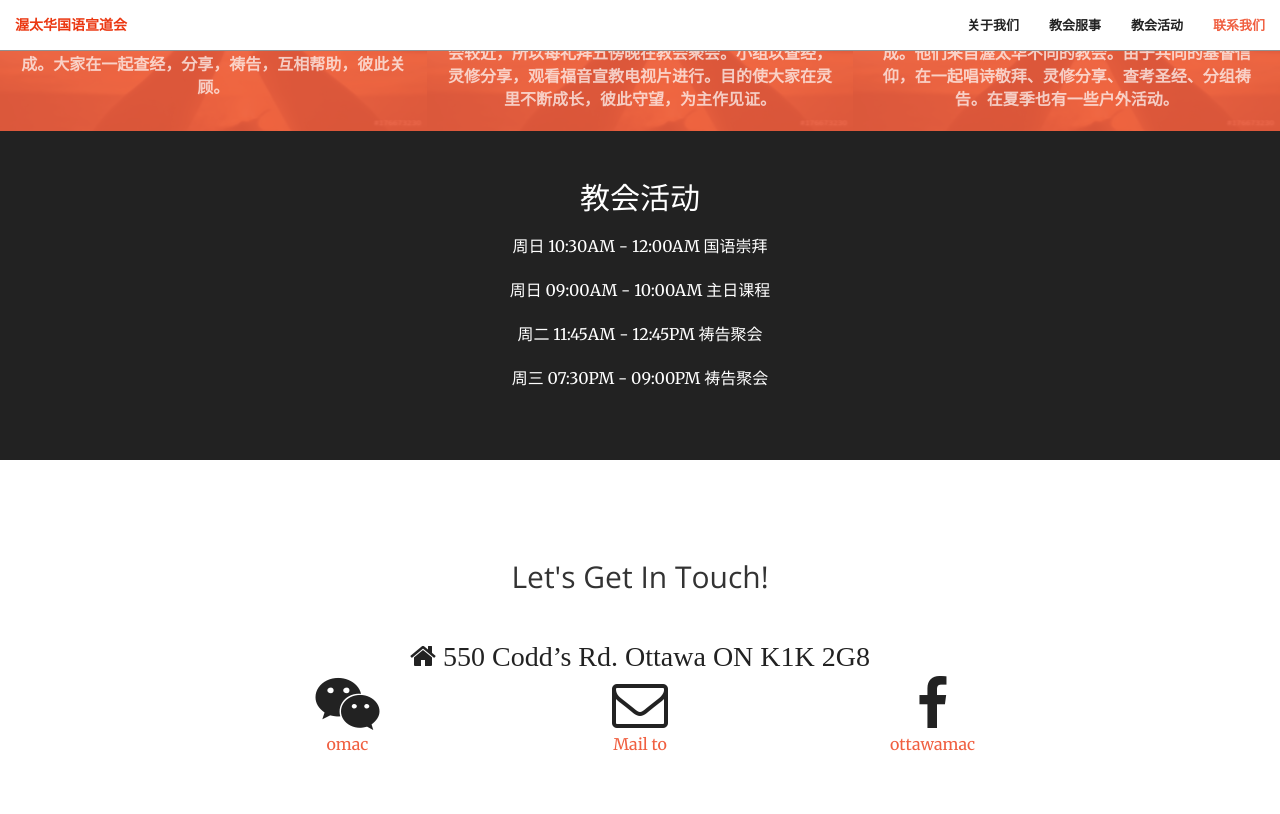
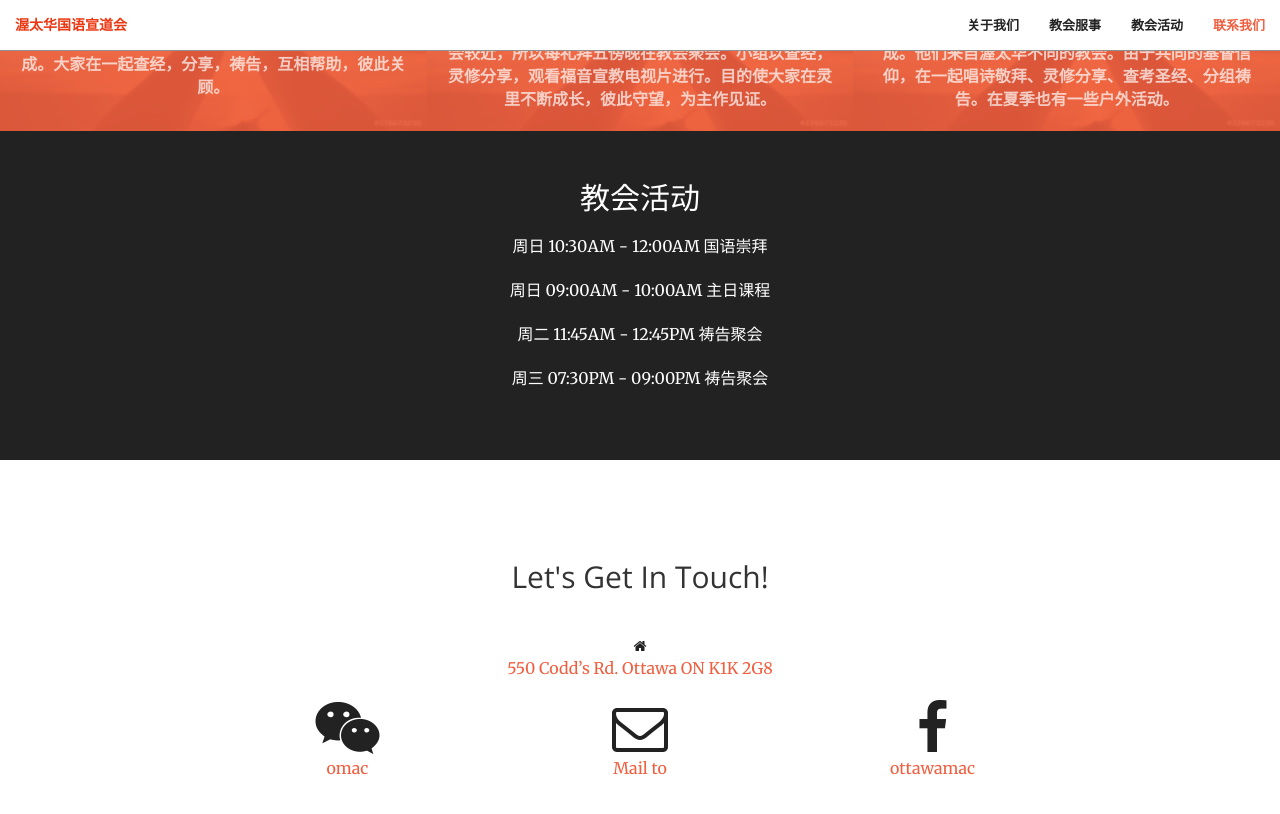
Before and after one commit to JonasYow/ottawaomac, a Jekyll site: the page built from index.html, in a window 1280 px wide and 900 px high, scrolled down 2478 px. Shown: the top 814 px of the window. Built offline with Jekyll 4.4.1, drawn with Linux system fonts in a browser that asks for light colours.

Commit message:
change address style

```diff
--- a/_includes/contact.html
+++ b/_includes/contact.html
@@ -4,9 +4,9 @@
             <div class="col-lg-8 col-lg-offset-2 text-center">
                 <h2 class="section-heading">Let's Get In Touch!</h2>
                 <hr class="primary">
-                <a href="https://goo.gl/maps/EZmRNKVcdqtJaFg59" style="font-size: 2em">
-                    <i class="fa fa-home" style="font-size: 1em">  {{ site.address }}</i>
-                    <!-- <p>{{ site.address }}</p> -->
+                <a href="https://goo.gl/maps/EZmRNKVcdqtJaFg59">
+                    <i class="fa fa-home" style="font-size: 1em"></i>
+                    <p>{{ site.address }}</p>
                 </a>
             </div>
         <div class="col-lg-2 col-lg-offset-2 text-center">
```
